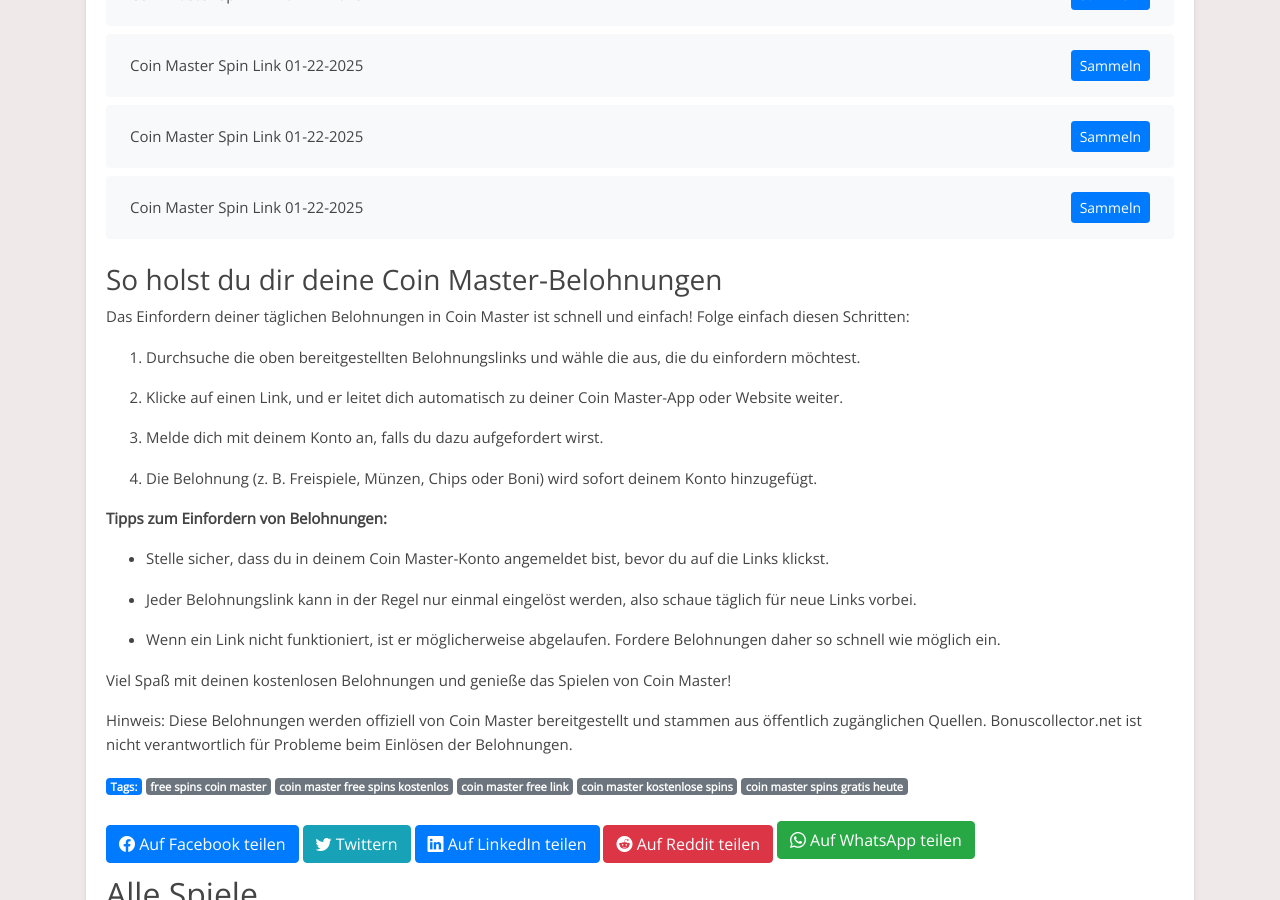
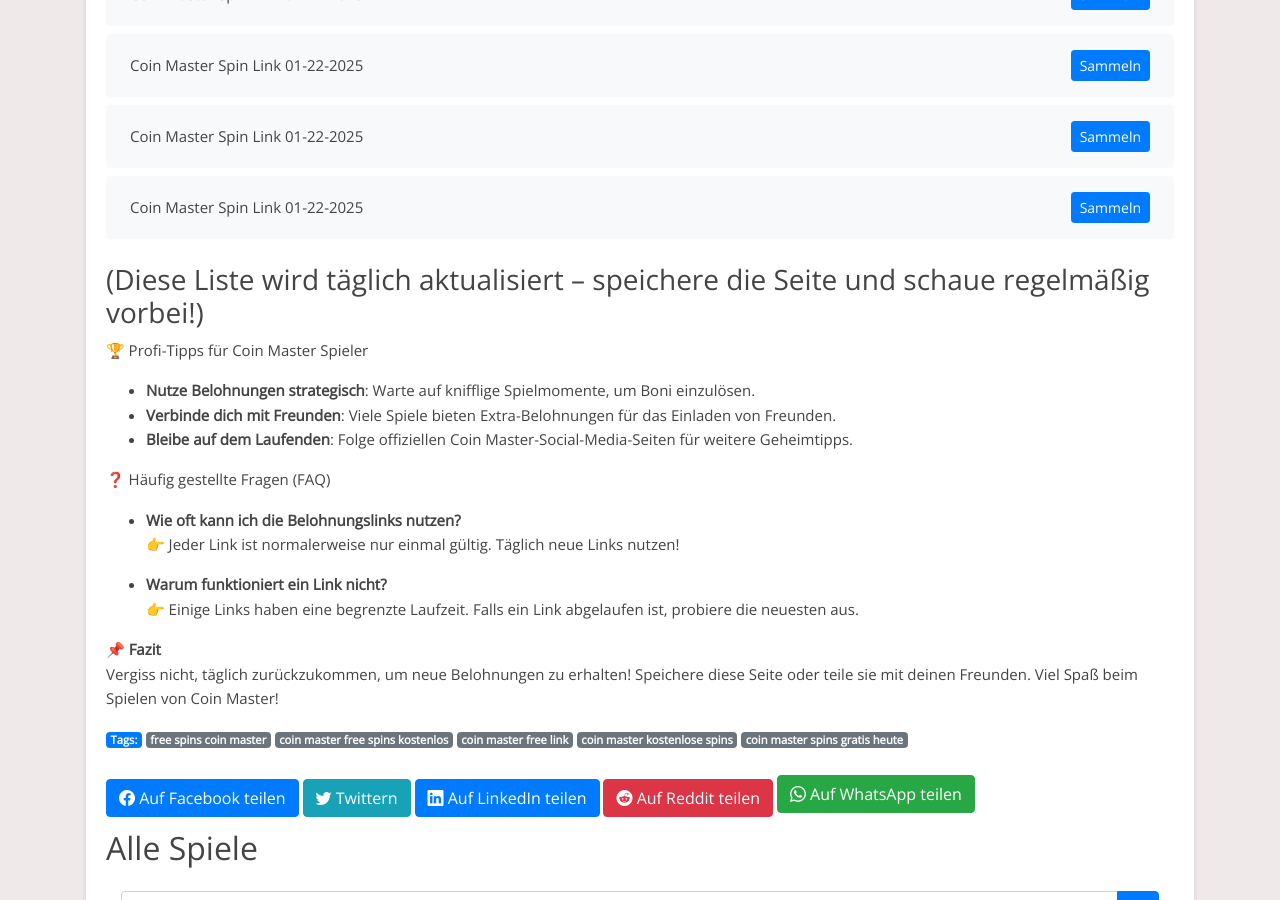
Before and after one commit to Prollad99/bs-de, a Jekyll site: the page built from _posts/2025-01-16-coin-master.md, in a window 1280 px wide and 900 px high, scrolled down 7477 px. Built offline with Jekyll 4.4.1, drawn with Linux system fonts in a browser that asks for light colours.

Commit message:
Aktualisiere -Footer mit verbesserten Inhalten

```diff
--- a/_data/include_files.yml
+++ b/_data/include_files.yml
@@ -45,3 +45,6 @@
 
 crazy-coin_footer.html:
   last_modified: 2025-02-04 13:25:36
+
+coin-master_footer.html:
+  last_modified: 2025-02-04 13:27:34
--- a/_includes/coin-master_footer.html
+++ b/_includes/coin-master_footer.html
@@ -1,27 +1,16 @@
-### So holst du dir deine Coin Master-Belohnungen
+### (Diese Liste wird täglich aktualisiert – speichere die Seite und schaue regelmäßig vorbei!)
 
+🏆 Profi-Tipps für Coin Master Spieler
+- **Nutze Belohnungen strategisch**: Warte auf knifflige Spielmomente, um Boni einzulösen.
+- **Verbinde dich mit Freunden**: Viele Spiele bieten Extra-Belohnungen für das Einladen von Freunden.
+- **Bleibe auf dem Laufenden**: Folge offiziellen Coin Master-Social-Media-Seiten für weitere Geheimtipps.
 
-Das Einfordern deiner täglichen Belohnungen in Coin Master ist schnell und einfach! Folge einfach diesen Schritten:
+❓ Häufig gestellte Fragen (FAQ)
+- **Wie oft kann ich die Belohnungslinks nutzen?**
+  👉 Jeder Link ist normalerweise nur einmal gültig. Täglich neue Links nutzen!
 
-1. Durchsuche die oben bereitgestellten Belohnungslinks und wähle die aus, die du einfordern möchtest.
+- **Warum funktioniert ein Link nicht?**
+  👉 Einige Links haben eine begrenzte Laufzeit. Falls ein Link abgelaufen ist, probiere die neuesten aus.
 
-2. Klicke auf einen Link, und er leitet dich automatisch zu deiner Coin Master-App oder Website weiter.
-
-3. Melde dich mit deinem Konto an, falls du dazu aufgefordert wirst.
-
-4. Die Belohnung (z. B. Freispiele, Münzen, Chips oder Boni) wird sofort deinem Konto hinzugefügt.
-
-
-**Tipps zum Einfordern von Belohnungen:**
-
-- Stelle sicher, dass du in deinem Coin Master-Konto angemeldet bist, bevor du auf die Links klickst.
-
-- Jeder Belohnungslink kann in der Regel nur einmal eingelöst werden, also schaue täglich für neue Links vorbei.
-
-- Wenn ein Link nicht funktioniert, ist er möglicherweise abgelaufen. Fordere Belohnungen daher so schnell wie möglich ein.
-
-
-Viel Spaß mit deinen kostenlosen Belohnungen und genieße das Spielen von Coin Master!
-
-
-Hinweis: Diese Belohnungen werden offiziell von Coin Master bereitgestellt und stammen aus öffentlich zugänglichen Quellen. Bonuscollector.net ist nicht verantwortlich für Probleme beim Einlösen der Belohnungen.
+📌 **Fazit**
+Vergiss nicht, täglich zurückzukommen, um neue Belohnungen zu erhalten! Speichere diese Seite oder teile sie mit deinen Freunden. Viel Spaß beim Spielen von Coin Master!
```
